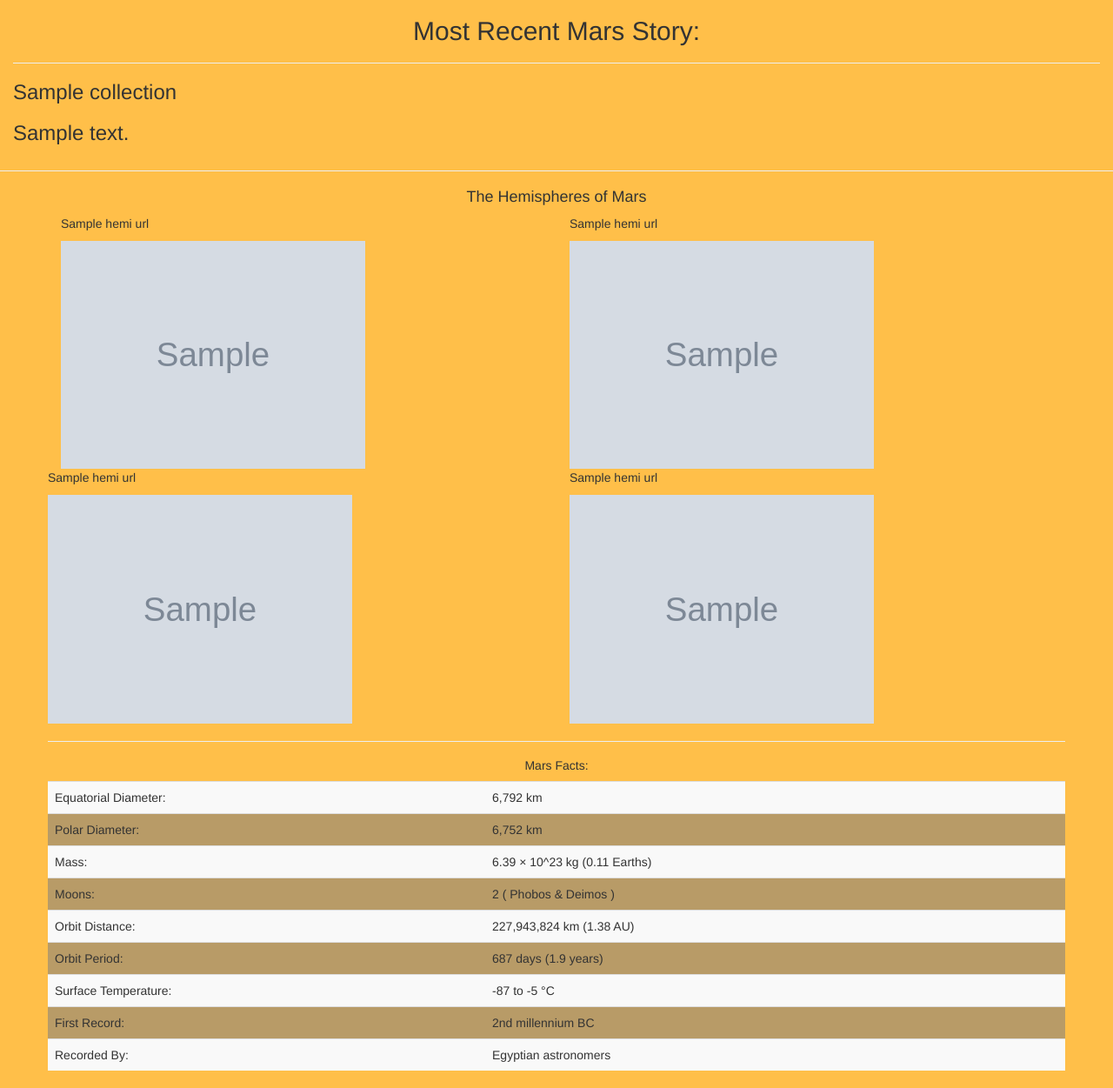
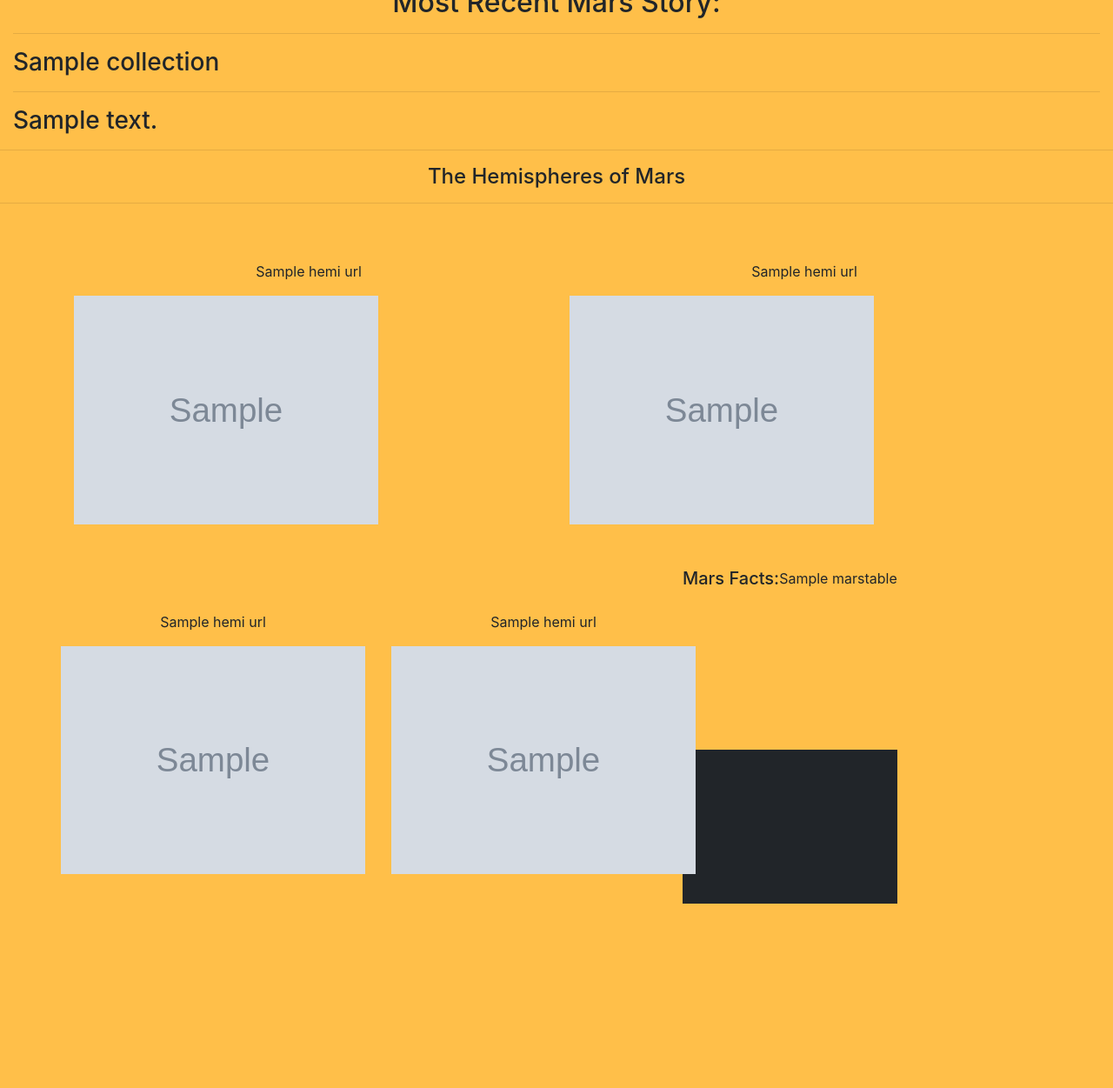
Before and after one commit to mgfogerson/web-scraping-challenge, a Flask app: page / in a window 1280 px wide. Shown: the part 653-1904 px from the top of the page at 87% size. After the commit the page ends 1692 px from the top, so only its background shows below. Run offline with Flask 2, Linux system fonts and the light colour scheme; grey boxes marked "Sample" are stand-in pictures; a database or web service that is not in the repository returns one stand-in record (values such as "Sample title"); some libraries are stand-ins or nearby versions.

Commit message:
corrections commit

```diff
--- a/app.py
+++ b/app.py
@@ -1,6 +1,7 @@
 from flask import Flask, render_template, redirect
 from flask_pymongo import PyMongo
 import scrape_mars
+
 #create a Flask instance
 app = app = Flask(__name__)
 
--- a/scrape_mars.py
+++ b/scrape_mars.py
@@ -28,8 +28,8 @@
         image = soup.find('img', class_='headerimage fade-in')
         ftd_img=("https://spaceimages-mars.com/" + (image['src']))
 #scrape for Mars facts
-    mars_table = pd.read_html(pd_url)
-    mars_df = mars_table[1]
+    mars_table = pd.read_html(pd_url, header=0)
+    mars_df = mars_table[0]
     html_table = mars_df.to_html()
 #hemisphere images
     hemisphere_image_urls = [
@@ -46,5 +46,7 @@
         "hemi_urls": hemisphere_image_urls,
         "marstable": html_table
     }
+#quit browser
     browser.quit()
+    #return results
     return mars_data
--- a/templates/index.html
+++ b/templates/index.html
@@ -6,7 +6,10 @@
   <meta name="viewport" content="width=device-width, initial-scale=1.0">
   <meta http-equiv="X-UA-Compatible" content="ie=edge">
   <title>Mars Fact Scraper</title>
-  <link rel="stylesheet" href="https://maxcdn.bootstrapcdn.com/bootstrap/3.3.7/css/bootstrap.min.css">
+  <script src="https://code.jquery.com/jquery-3.3.1.slim.min.js" integrity="sha384-q8i/X+965DzO0rT7abK41JStQIAqVgRVzpbzo5smXKp4YfRvH+8abtTE1Pi6jizo" crossorigin="anonymous"></script>
+  <script src="https://cdnjs.cloudflare.com/ajax/libs/popper.js/1.14.7/umd/popper.min.js" integrity="sha384-UO2eT0CpHqdSJQ6hJty5KVphtPhzWj9WO1clHTMGa3JDZwrnQq4sF86dIHNDz0W1" crossorigin="anonymous"></script>
+  <script src="https://stackpath.bootstrapcdn.com/bootstrap/4.3.1/js/bootstrap.min.js" integrity="sha384-JjSmVgyd0p3pXB1rRibZUAYoIIy6OrQ6VrjIEaFf/nJGzIxFDsf4x0xIM+B07jRM" crossorigin="anonymous"></script>
+  <link rel="stylesheet" href="https://maxcdn.bootstrapcdn.com/bootstrap/4.0.0/css/bootstrap.min.css" integrity="sha384-Gn5384xqQ1aoWXA+058RXPxPg6fy4IWvTNh0E263XmFcJlSAwiGgFAW/dAiS6JXm" crossorigin="anonymous">
 </head>
 
 <body style="background-color: rgba(255, 166, 0, 0.712)">
@@ -21,36 +24,38 @@
     <h2 style="text-align: center;">Most Recent Mars Story:</h2>
     <hr>
     <h3>{{ marsfacts.news_title }}</h3>
+    <hr>
     <h3>{{ marsfacts.news_body }}</h3>
   </div>
   <hr>
   <h4 style="text-align: center;">The Hemispheres of Mars</h4>
+  <hr>
   <div class = "container">
     <div class = "row">
-      <div class = "col-md-6">
-        <p>{{ marsfacts.hemi_urls[0].title }}</p>
+      <div class = "col" style="margin-top: 50px; margin-bottom: 50px;">
+        <p style="position: relative; text-align:center;">{{ marsfacts.hemi_urls[0].title }}</p>
         <img src={{marsfacts.hemi_urls[0].img_url}} width="350">
       </div>
-      <div class = "col-md-6">
-        <p>{{ marsfacts.hemi_urls[1].title }}</p>
+      <div class = "col" style="margin-top: 50px; margin-bottom: 50px;">
+        <p style="position: relative; text-align:center;">{{ marsfacts.hemi_urls[1].title }}</p>
         <img src={{marsfacts.hemi_urls[1].img_url}} width="350">
       </div>
       <div class = "row">
-        <div class = "col-md-6">
-          <p>{{ marsfacts.hemi_urls[2].title }}</p>
+        <div class = "col" style="margin-top: 50px; margin-bottom: 50px;">
+          <p style="position: relative; text-align:center;">{{ marsfacts.hemi_urls[2].title }}</p>
           <img src={{marsfacts.hemi_urls[2].img_url}} width="350">
         </div>
-        <div class = "col-md-6">
-          <p>{{ marsfacts.hemi_urls[3].title }}</p>
+        <div class = "col" style="margin-top: 50px; margin-bottom: 50px;">
+          <p style="position: relative; text-align:center;">{{ marsfacts.hemi_urls[3].title }}</p>
           <img src={{marsfacts.hemi_urls[3].img_url}} width="350">
         </div>
       </div>
-      <hr>
-  <h5 style="text-align: center;">Mars Facts:</h5>
-  <table class="table table-striped" style="background-color: rgba(128, 128, 128, 0.555) !important;">
-    <thead>
-      <tr style="text-align: right;"> </tr> </thead> <tbody> <tr>  <td>Equatorial Diameter:</td> <td>6,792 km</td> </tr> <tr>  <td>Polar Diameter:</td> <td>6,752 km</td> </tr> <tr>  <td>Mass:</td> <td>6.39 × 10^23 kg (0.11 Earths)</td> </tr> <tr>  <td>Moons:</td> <td>2 ( Phobos &amp; Deimos )</td> </tr> <tr>  <td>Orbit Distance:</td> <td>227,943,824 km (1.38 AU)</td> </tr> <tr>  <td>Orbit Period:</td> <td>687 days (1.9 years)</td> </tr> <tr>  <td>Surface Temperature:</td> <td>-87 to -5 °C</td> </tr> <tr>  <td>First Record:</td> <td>2nd millennium BC</td> </tr> <tr>  <td>Recorded By:</td> <td>Egyptian astronomers</td> </tr> </tbody>
-  </table>
+      <div class="row">
+        <h5 style="text-align: center;">Mars Facts:</h5>
+        <table class="table table-dark">
+          {{marsfacts.marstable|safe}}
+        </marstable>
+      </div>
 </body>
 
 </html>
```
Also changed, not shown: README.md (deleted), 2 other files.
